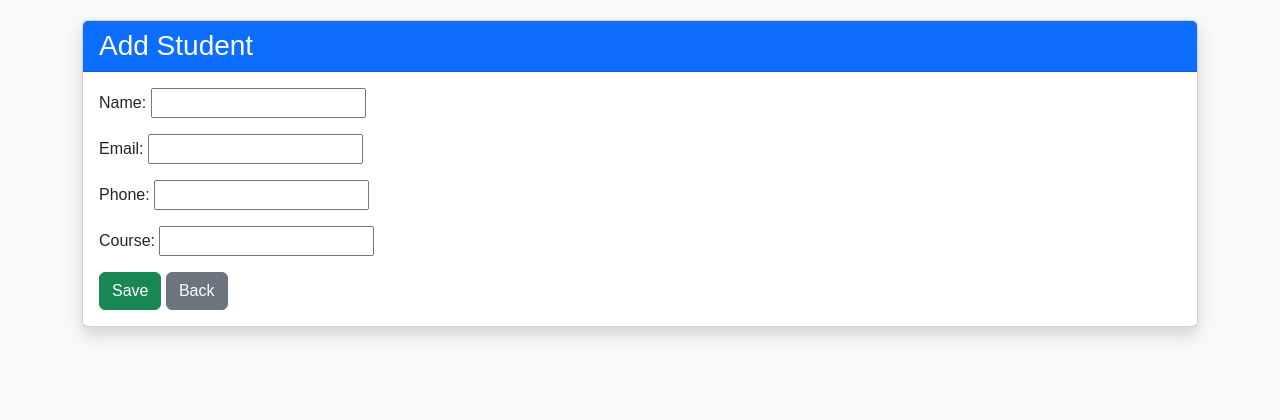
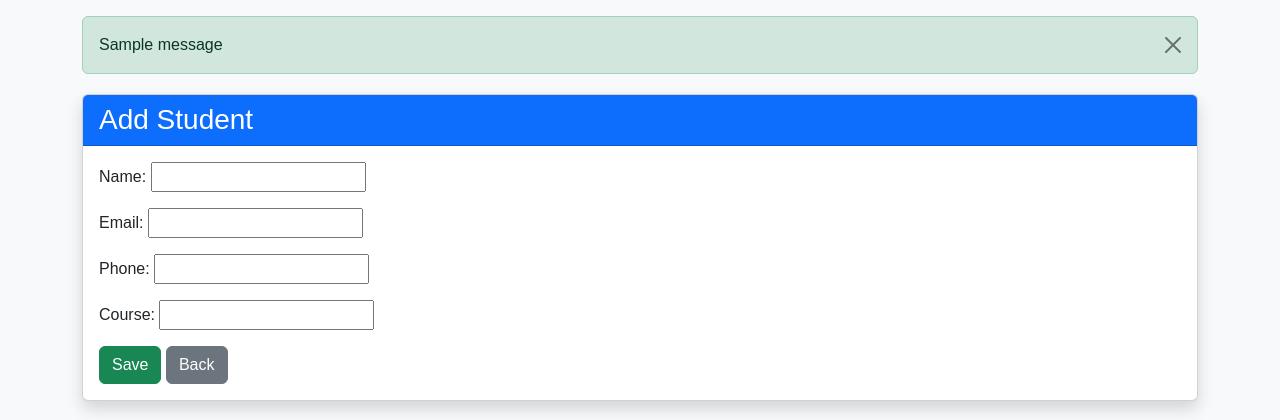
Before and after one commit to Developer-sonia/student-management1, a Django app: page /add/ in a window 1280 px wide. Shown: the part 82-502 px from the top of the page. Run offline with Django 4.2, Linux system fonts and the light colour scheme; tables that the repository leaves empty hold one stand-in row (values such as "Sample post"); one stand-in notice (Sample message) is shown.

Commit message:
Update base.html

```diff
--- a/students/templates/base.html
+++ b/students/templates/base.html
@@ -52,6 +52,18 @@
         </div>
     </nav>
 
+    <!-- Success/Error Messages -->
+    <div class="container mt-3">
+        {% if messages %}
+            {% for message in messages %}
+                <div class="alert alert-{{ message.tags }} alert-dismissible fade show" role="alert">
+                    {{ message }}
+                    <button type="button" class="btn-close" data-bs-dismiss="alert" aria-label="Close"></button>
+                </div>
+            {% endfor %}
+        {% endif %}
+    </div>
+
     <!-- Main Content -->
     <div class="container">
         {% block content %}
```
